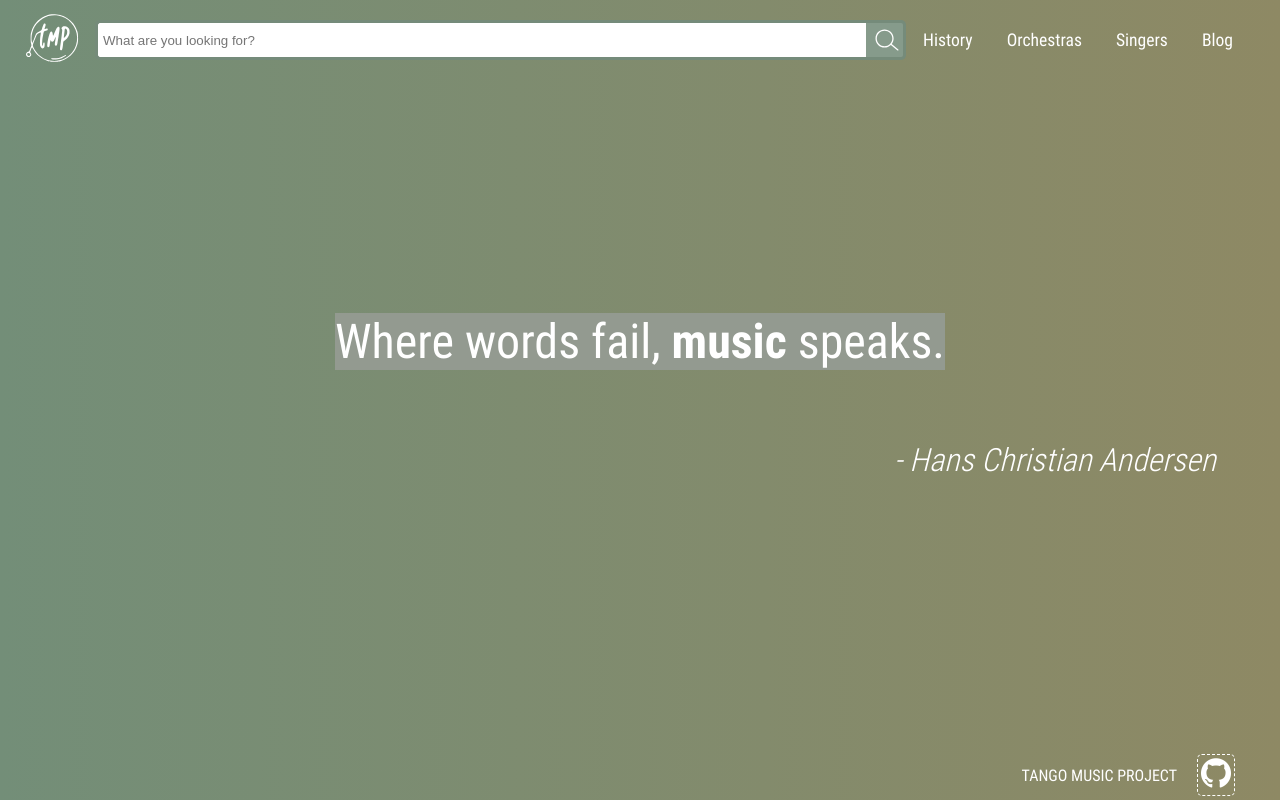
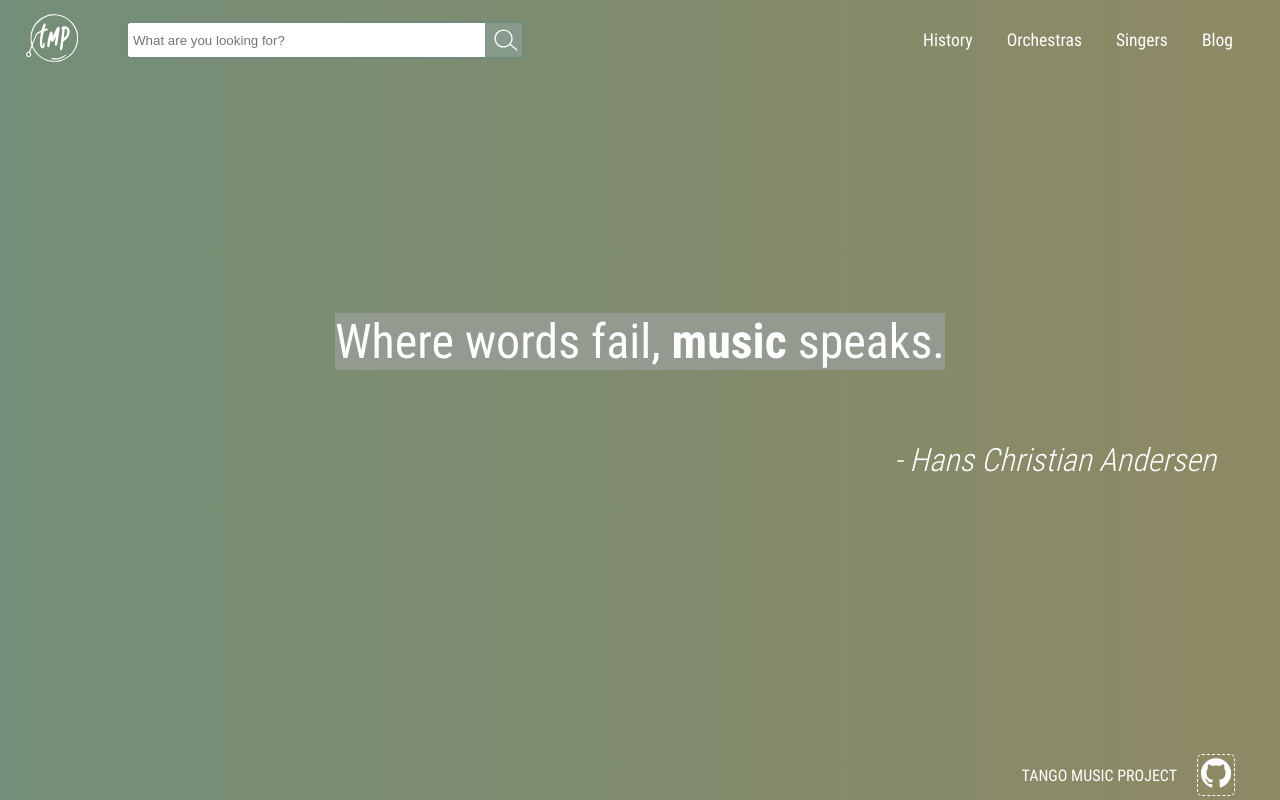
Before and after one commit to kolaroski/tango-music, a React app in the folder frontend/: page / in a window 1280 px wide. Built offline with nearby package versions, Linux system fonts and the light colour scheme; no server answers.

Commit message:
Styling: SearchBar small tweaks

```diff
--- a/frontend/src/containers/SearchBar.css
+++ b/frontend/src/containers/SearchBar.css
@@ -2,13 +2,14 @@
 .wrap {
   display: flex;
   align-items: center;
-  justify-content: center;
+  justify-content: flex-start;
   color: #fff;
   box-sizing: border-box;
   width: 70%;
+  margin-left: 30px;
 }
 .search {
-  width: 100%;
+  width: 400px;
   position: relative;
   display: flex;
   box-sizing: border-box;
@@ -58,12 +59,14 @@
   background-color: #7d8b80;
 }
 
-/*
-@media (max-width: 800px) {
+@media (max-width: 880px) {
   .search {
-     TBD
+    width: 100%;
   }
-}*/
+  .wrap {
+    margin-left: 0;
+  }
+}
 
 /* WRAPPERS  */
 .categories-wrapper {
--- a/frontend/src/containers/SearchBar.tsx
+++ b/frontend/src/containers/SearchBar.tsx
@@ -112,7 +112,7 @@ const SearchBar: React.FC<SearchBarProps> = ({
               src={require('../assets/searchImg.svg')}
               alt="search-icon"
               className="search-bar__icon"
-            />
+            ></img>
           </button>
         </div>
       </div>
```
